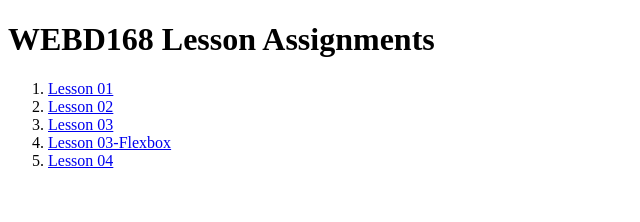
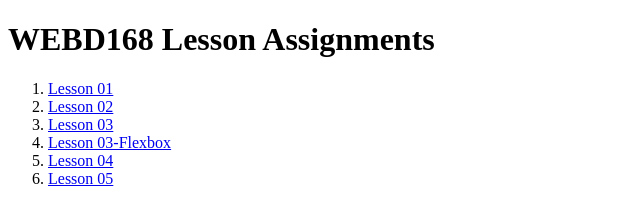
Before and after one commit to michellehokeness/webd168, a plain HTML site: page index.html in a window 1280 px wide. Shown: the full height of the page, 0-640 px from the left. Drawn offline with Linux system fonts and the light colour scheme.

Commit message:
add lesson 5 to html file

```diff
--- a/index.html
+++ b/index.html
@@ -15,8 +15,10 @@
       <li><a href="lesson03/index.html">Lesson 03</a></li>
       <li><a href="lesson03-flexbox/index.html">Lesson 03-Flexbox</a></li>
       <li><a href="lesson04/index.html">Lesson 04</a></li>
+      <li><a href="lesson05/index.html">Lesson 05</a></li>
     </ol>
   </nav>
 
+
 </body>
 </html>
```
